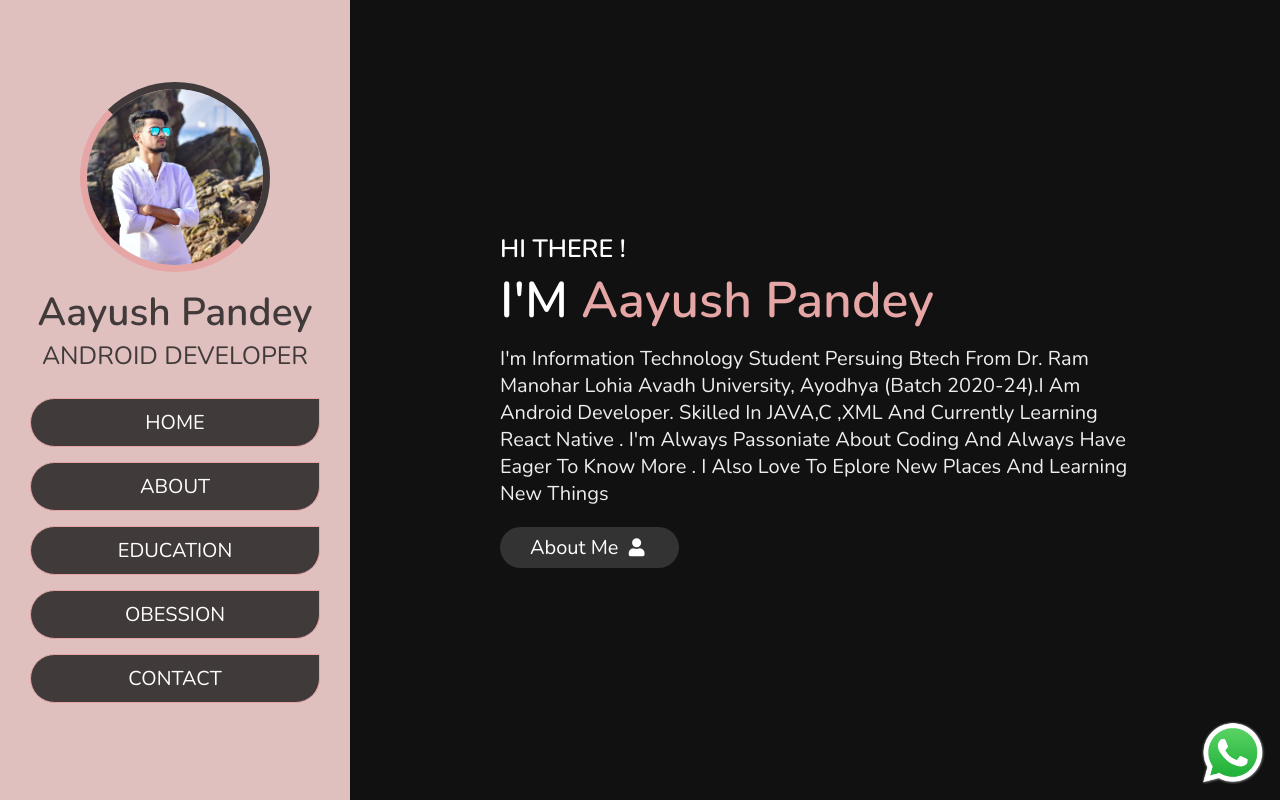
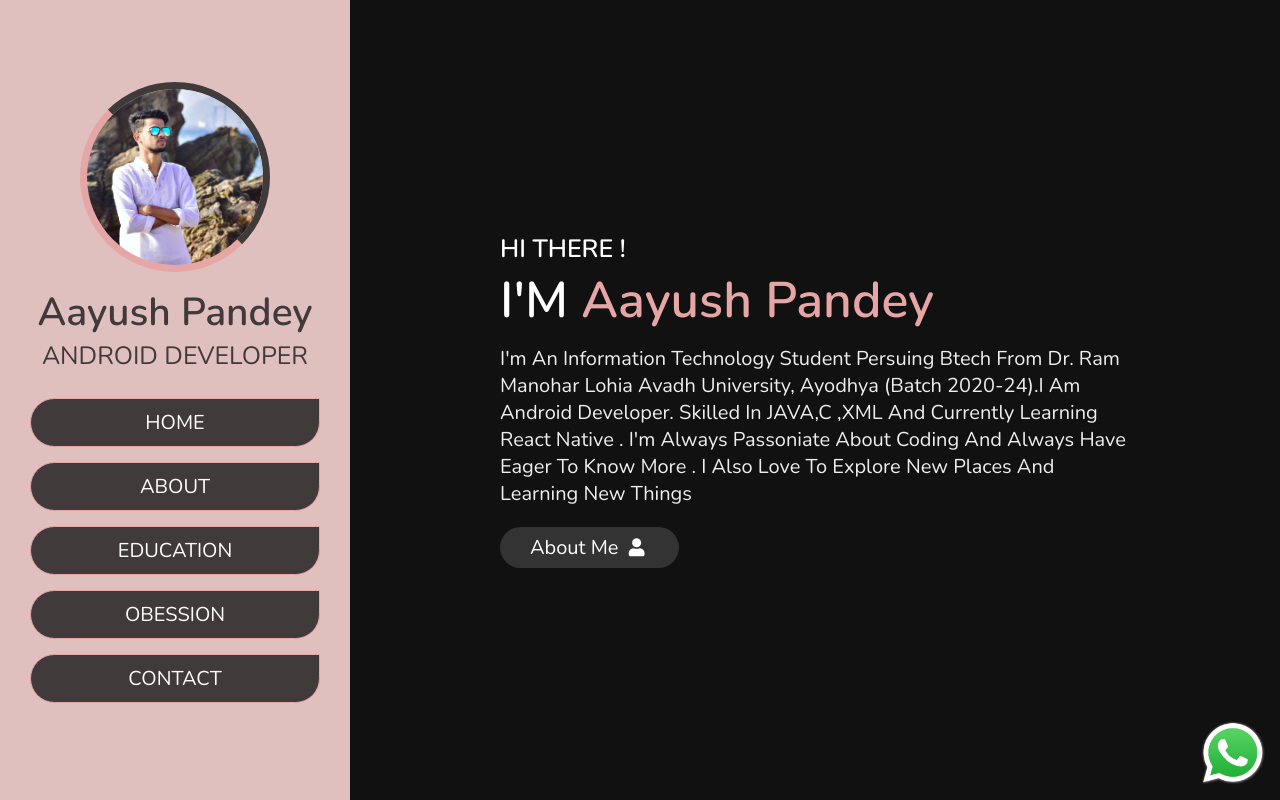
Before and after one commit to CodeERAayush/myPortfolio, a plain HTML site: page index.html in a window 1280 px wide. Shown: the top 800 px of the page. Drawn offline with nearby package versions, Linux system fonts and the light colour scheme; a script that the page names is missing.

Commit message:
spelling error fixed

```diff
--- a/index.html
+++ b/index.html
@@ -47,7 +47,7 @@
 
     <h3>HI THERE !</h3>
     <h1>I'M <span>Aayush Pandey </span></h1>
-    <p> I'm Information Technology student persuing Btech from Dr. Ram Manohar Lohia Avadh University, Ayodhya (Batch 2020-24).I am android developer. Skilled in JAVA,C ,XML and currently learning React Native . I'm always passoniate about coding and always have eager to know more . I also love to eplore new places and learning new things </p>
+    <p> I'm an Information Technology student persuing Btech from Dr. Ram Manohar Lohia Avadh University, Ayodhya (Batch 2020-24).I am android developer. Skilled in JAVA,C ,XML and currently learning React Native . I'm always passoniate about coding and always have eager to know more . I also love to explore new places and learning new things </p>
     <a href="#about"><button class="btn">about me <i class="fas fa-user"></i></button></a>
 
 </section>
```
